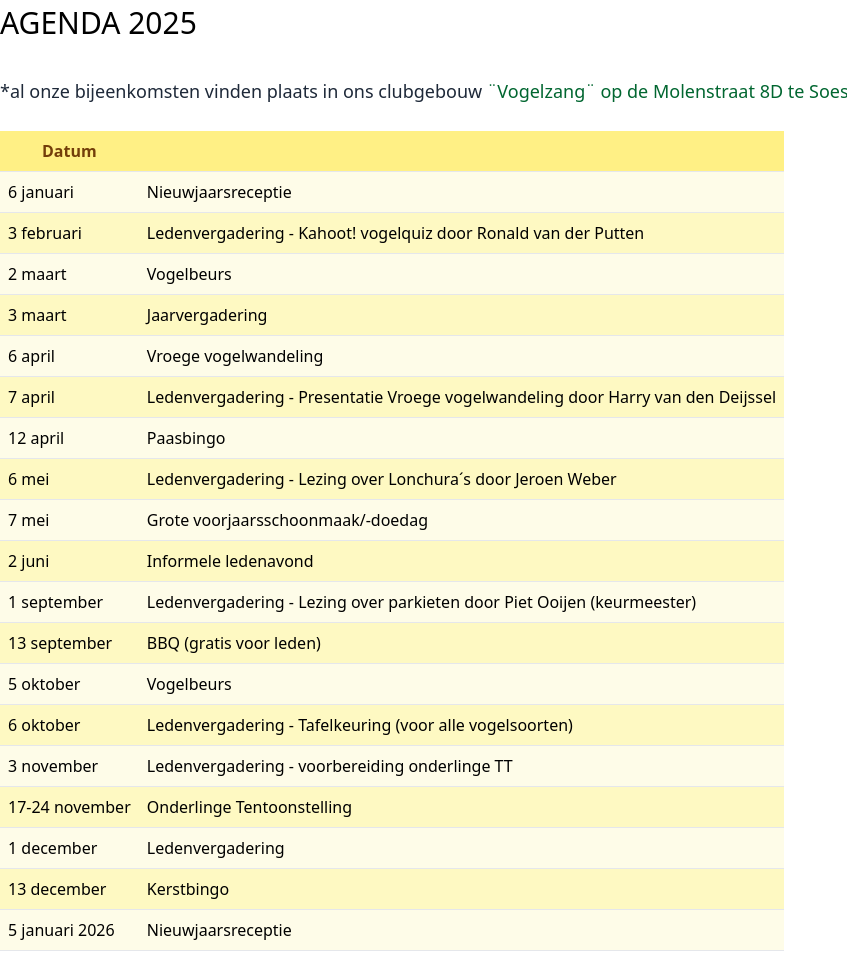
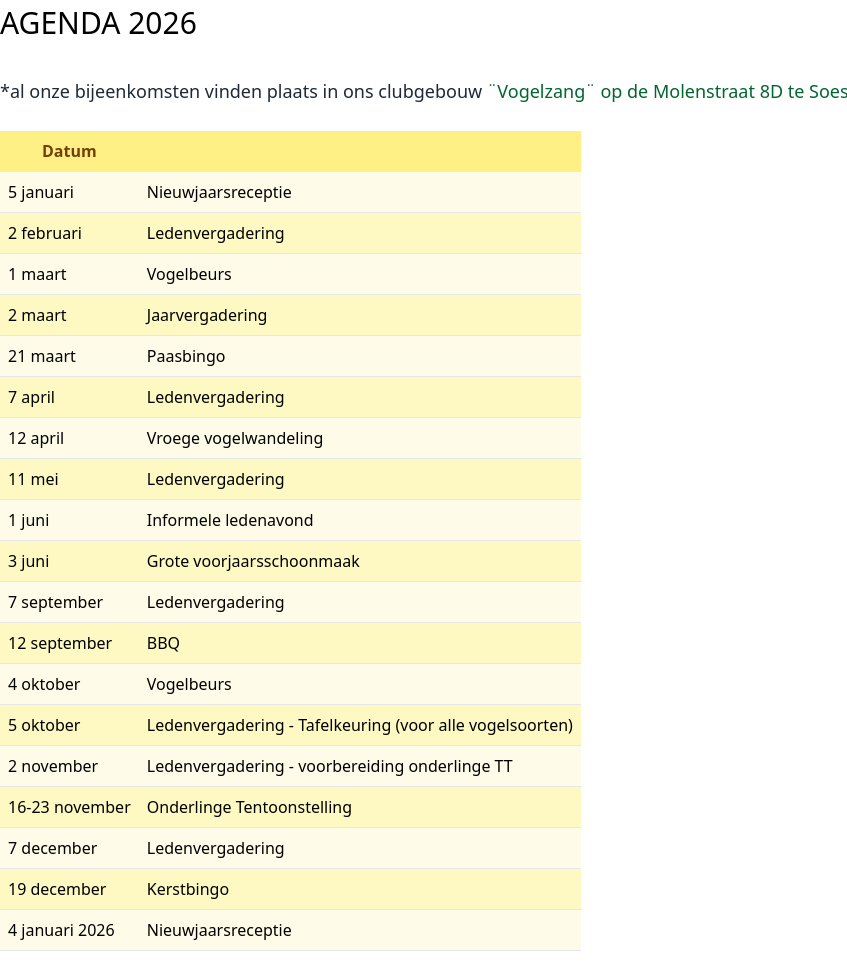
Before and after one commit to Soester-Vogelvrienden/SVV-website, an Eleventy site: page src/pages/agenda.md in a window 1280 px wide. Shown: the part 997-1960 px from the top of the page, without its empty margins (0-847 px from the left). Built offline with nearby package versions, Linux system fonts and the light colour scheme; Eleventy itself is replaced by a stand-in of ours; files that its build step writes are made by us from their sources.

Commit message:
Update Pagina's “agenda”

```diff
--- a/src/pages/agenda.md
+++ b/src/pages/agenda.md
@@ -5,6 +5,32 @@ eleventyNavigation:
   order: 2
   key: Agenda
 ---
+## AGENDA 2026
+
+
+\*al onze bijeenkomsten vinden plaats in ons clubgebouw [¨Vogelzang¨ op de Molenstraat 8D te Soest](https://g.co/kgs/kVxWBHS)
+| **Datum** |                    |
+| --------- | ------------------ |
+| 5 januari | Nieuwjaarsreceptie |
+| 2 februari| Ledenvergadering   |
+| 1 maart   | Vogelbeurs         |
+| 2 maart   | Jaarvergadering    |
+| 21 maart  | Paasbingo          |
+| 7 april   | Ledenvergadering   |
+| 12 april  | Vroege vogelwandeling          |
+| 11 mei    | Ledenvergadering   |
+| 1 juni    | Informele ledenavond |
+| 3 juni    | Grote voorjaarsschoonmaak |
+| 7 september | Ledenvergadering |
+| 12 september | BBQ  |
+| 4 oktober | Vogelbeurs         |
+| 5 oktober | Ledenvergadering - Tafelkeuring (voor alle vogelsoorten) |
+| 2 november | Ledenvergadering - voorbereiding onderlinge TT |
+| 16-23 november | Onderlinge Tentoonstelling |
+| 7 december | Ledenvergadering |
+| 19 december | Kerstbingo |
+| 4 januari 2026 | Nieuwjaarsreceptie |
+
 ## AGENDA 2025
 
 \*al onze bijeenkomsten vinden plaats in ons clubgebouw [¨Vogelzang¨ op de Molenstraat 8D te Soest](https://g.co/kgs/kVxWBHS)
```
